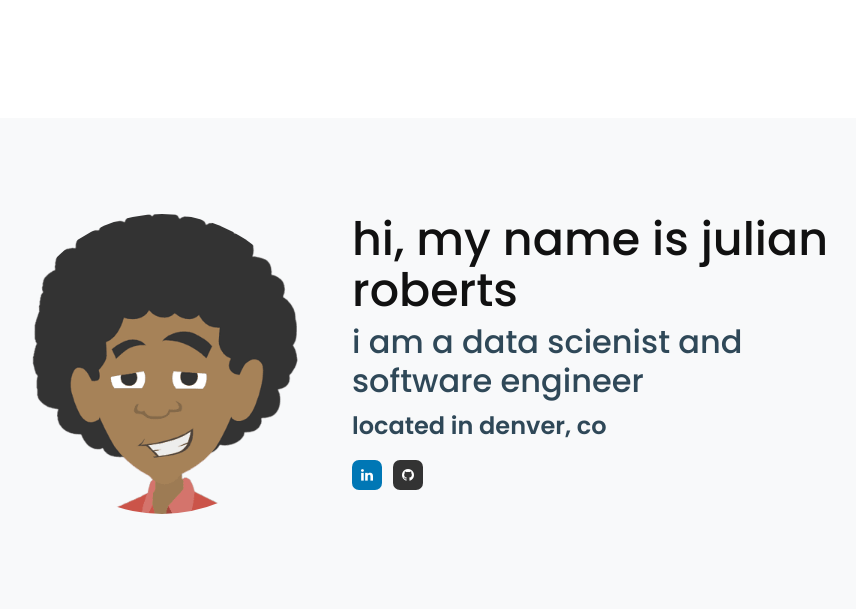
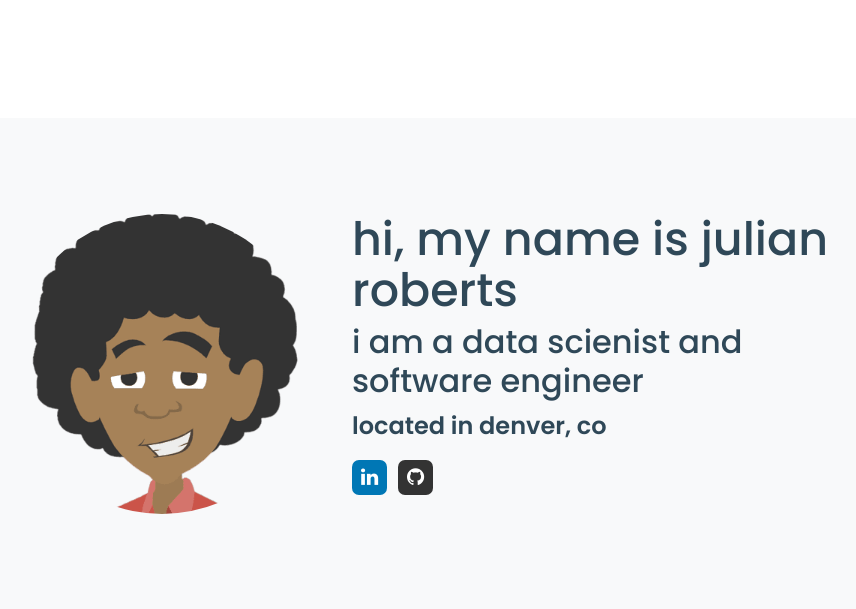
Before and after one commit to jroberts-one/julianroberts.net, a Django app: template portfolio/templates/portfolio/home.html in a window 1280 px wide. Shown: the part 82-691 px from the top of the page, without its empty margins (130-986 px from the left). Run offline with Django 3.2, Linux system fonts and the light colour scheme; the template is opened without the code that fills it, so the values that code supplies are empty; some libraries are stand-ins or nearby versions.

Commit message:
update – font color, icon size

```diff
--- a/portfolio/static/portfolio/css/style.css
+++ b/portfolio/static/portfolio/css/style.css
@@ -62,12 +62,12 @@ a {
 .portfolio-image-container img {
   width: 300px;
   border-radius: 50%;
-  /*border: 5px solid #555;*/
 }
 
 .portfolio-text-container h1{
   font-size: 46px;
   line-height: 1.1em;
+  color: #2F4858;
 }
 
 .portfolio-text-container h3 {
@@ -86,13 +86,13 @@ a {
 -------------------------------------------------- */
 
 .social-icon {
-    height: 30px;
-    width: 30px;
+    height: 35px;
+    width: 35px;
     display: flex;
     justify-content: center;
     align-items: center;
     color: #fff;
-    font-size: 14px;
+    font-size: 20px;
     border-radius: 7px;
     margin-right: 11px;
     cursor: pointer
```
